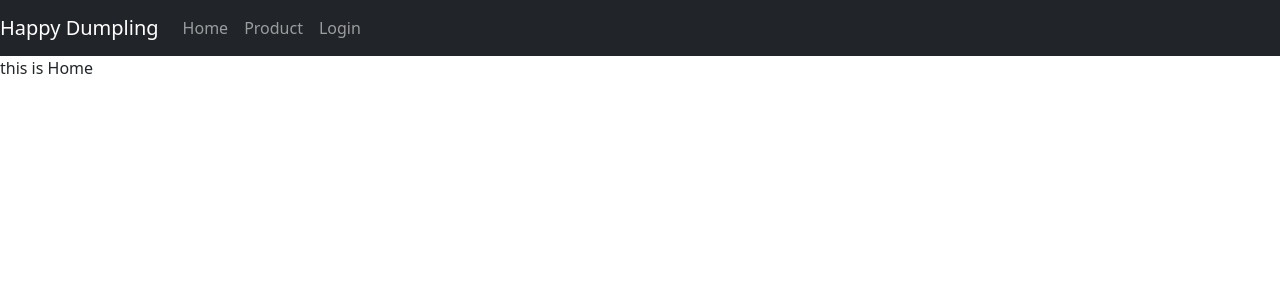
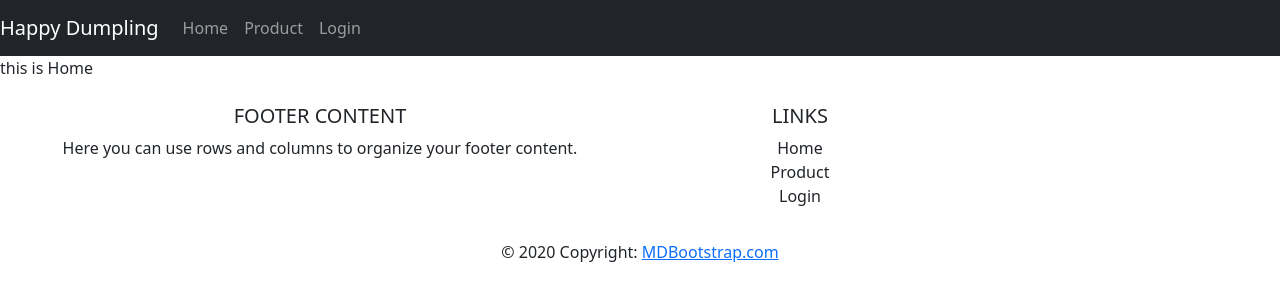
Before and after one commit to YHTAN7225/HappyDumpling, a Vue app: page / in a window 1280 px wide. Shown: the top 300 px of the page. Built offline with nearby package versions, Linux system fonts and the light colour scheme.

Commit message:
Add footer

```diff
--- a/src/App.vue
+++ b/src/App.vue
@@ -4,12 +4,14 @@
     <transition name="fade" mode="out-in">
       <router-view />
     </transition>
+    <Footer></Footer>
   </div>
 </template>
 
 <script>
 import HelloWorld from "./components/HelloWorld.vue";
 import Header from "./components/Header.vue";
+import Footer from "./components/Footer.vue";
 
 export default {
   name: "App",
@@ -35,6 +37,7 @@ export default {
   components: {
     HelloWorld,
     Header,
+    Footer
   },
 };
 </script>
--- /dev/null
+++ b/src/components/Footer.vue
@@ -0,0 +1,39 @@
+<template>
+    <div>
+        <div class="page-footer font-small blue pt-4 sticky-bottom">
+            <div class="container-fluid text-center text-md-left">
+                <div class="row">
+                <div class="col-md-6 mt-md-0 mt-3">
+                    <h5 class="text-uppercase">Footer Content</h5>
+                    <p>Here you can use rows and columns to organize your footer content.</p>
+                </div>
+                <hr class="clearfix w-100 d-md-none pb-3">
+                <div class="col-md-3 mb-md-0 mb-3">
+                    <h5 class="text-uppercase">Links</h5>
+
+                    <ul class="list-unstyled">
+                    <li>
+                        <a @click="$router.push({name : 'home'})">Home</a>
+                    </li>
+                    <li>
+                        <a @click="$router.push({name : 'product'})">Product</a>
+                    </li>
+                    <li>
+                        <a @click="$router.push({name : 'login'})">Login</a>
+                    </li>
+                    </ul>
+                </div>
+                </div>
+            </div>
+            <div class="footer-copyright text-center py-3">© 2020 Copyright:
+                <a href="https://mdbootstrap.com/"> MDBootstrap.com</a>
+            </div>
+        </div>
+    </div>
+</template>
+
+<script>
+    export default {
+
+    }
+</script>
--- a/src/page/Product.vue
+++ b/src/page/Product.vue
@@ -2,10 +2,10 @@
     <div>
         this is Product
 
-        <!-- <VueFlashcard
+        <VueFlashcard
             front="hello this is a flashcard"
             back="with animation">
-        </VueFlashcard > -->
+        </VueFlashcard >
 
         <VueperSlides>
             <VueperSlide v-for="(slide, index) in slideArray" :key="index" :title="slide.title" :content="slide.content" />
```
